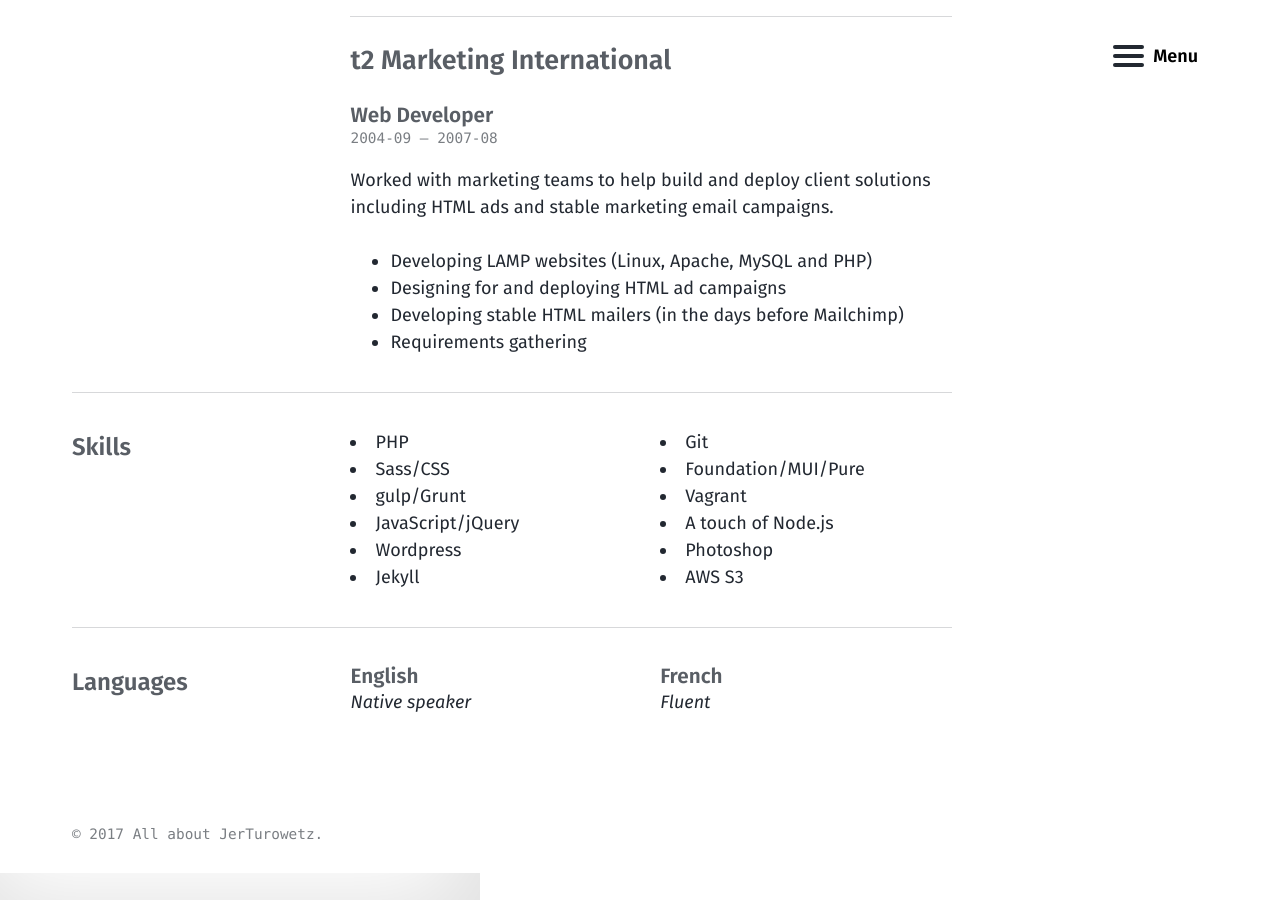
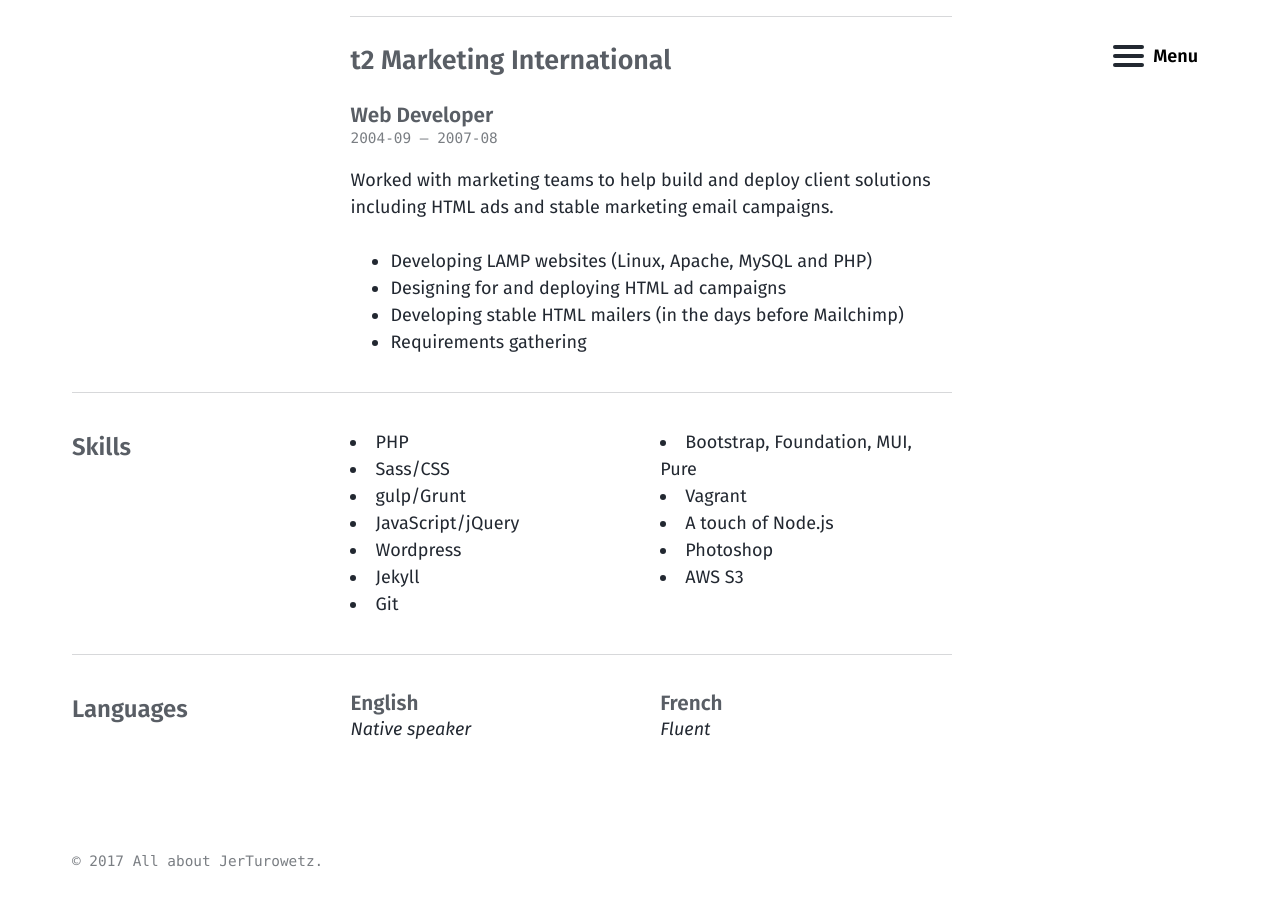
Before and after one commit to 13531994243/jerturowetz.github.io, a Jekyll site: the page built from cv.md, in a window 1280 px wide and 900 px high, scrolled down 1416 px. Built offline with Jekyll 4.4.1, drawn with Linux system fonts in a browser that asks for light colours.

Commit message:
add commas to frameworks to stop from wrapping

```diff
--- a/_data/cv.json
+++ b/_data/cv.json
@@ -57,7 +57,7 @@
     "Wordpress",
     "Jekyll",
     "Git",
-    "Foundation/MUI/Pure",
+    "Bootstrap, Foundation, MUI, Pure",
     "Vagrant",
     "A touch of Node.js",
     "Photoshop",
```
